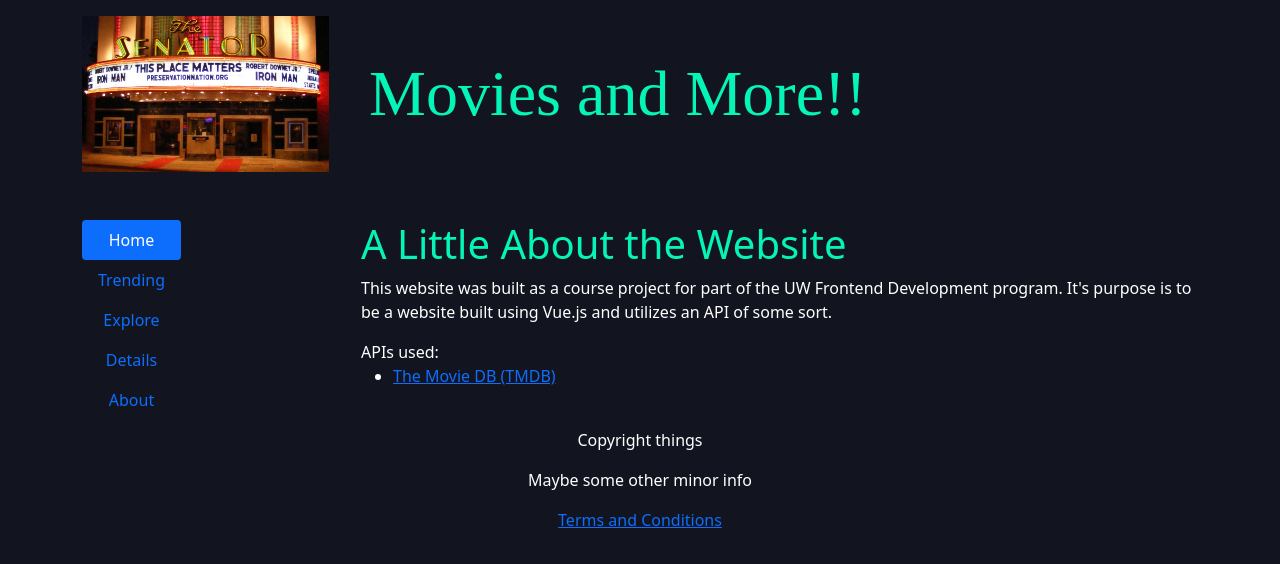
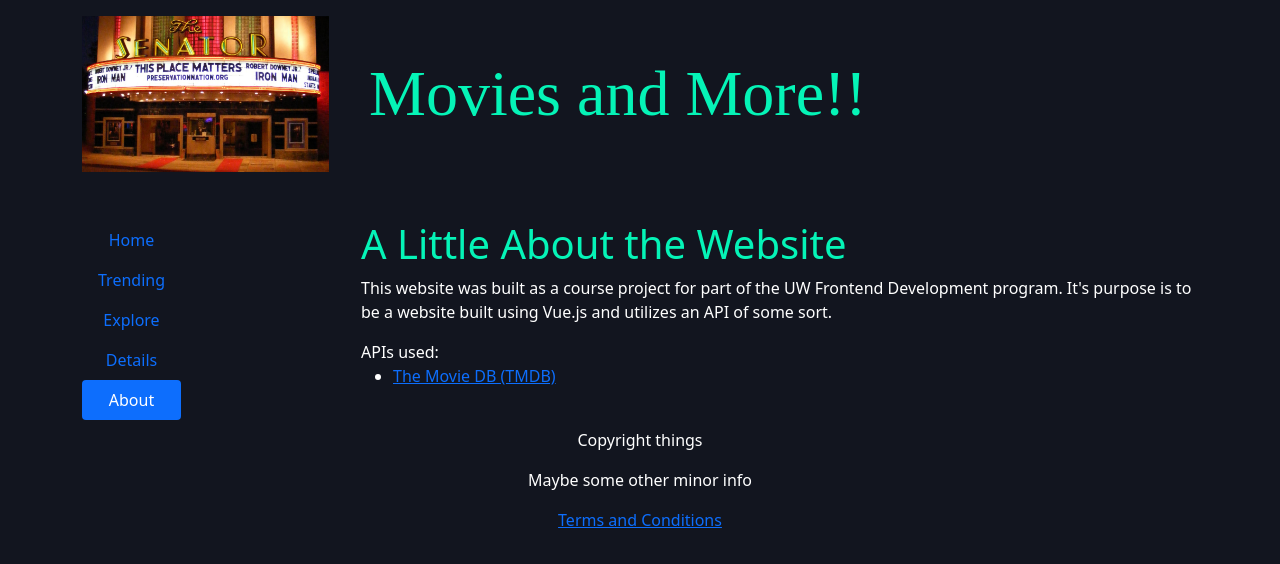
Before and after one commit to dseaberg/html130-course-project, a Vue app: page /#/about in a window 1280 px wide. Shown: the top 564 px of the page. Built offline with nearby package versions, Linux system fonts and the light colour scheme; the HTML template or start-up script is replaced by a standard one.

Commit message:
Make the nav buttons highlight the current page.

```diff
--- a/src/components/Navigation.vue
+++ b/src/components/Navigation.vue
@@ -2,20 +2,34 @@
   <div id="nav">
     <ul class="nav nav-fill nav-pills flex-column">
       <li class="nav-item">
-        <router-link class="nav-link active" to="/">Home</router-link>
+        <router-link v-if="currentPage === 'home'" class="nav-link active" to="/">Home</router-link>
+        <router-link v-else class="nav-link" to="/">Home</router-link>
       </li>
       <li class="nav-item">
-        <router-link class="nav-link" to="/trending">Trending</router-link>
+        <router-link v-if="currentPage === 'trending'" class="nav-link active" to="/trending">Trending</router-link>
+        <router-link v-else class="nav-link" to="/trending">Trending</router-link>
       </li>
       <li class="nav-item">
-        <router-link class="nav-link" to="/explore">Explore</router-link>
+        <router-link v-if="currentPage === 'explore'" class="nav-link active" to="/explore">Explore</router-link>
+        <router-link v-else class="nav-link" to="/explore">Explore</router-link>
       </li>
       <li class="nav-item">
-        <router-link class="nav-link" to="/details">Details</router-link>
+        <router-link v-if="currentPage === 'details'" class="nav-link active" to="/details">Details</router-link>
+        <router-link v-else class="nav-link" to="/details">Details</router-link>
       </li>
       <li class="nav-item">
-        <router-link class="nav-link" to="/about">About</router-link>
+        <router-link v-if="currentPage === 'about'" class="nav-link active" to="/about">About</router-link>
+        <router-link v-else class="nav-link" to="/about">About</router-link>
       </li>
     </ul>
   </div>
 </template>
+
+<script>
+export default {
+  name: 'Navigation',
+  props: {
+    currentPage: String
+  }
+}
+</script>
--- a/src/views/About.vue
+++ b/src/views/About.vue
@@ -5,7 +5,7 @@
     </header>
 
     <nav class="nav">
-      <Navigation />
+      <Navigation currentPage="about" />
     </nav>
 
     <section class="main">
--- a/src/views/Details.vue
+++ b/src/views/Details.vue
@@ -5,7 +5,7 @@
     </header>
 
     <nav class="nav">
-      <Navigation />
+      <Navigation currentPage="details" />
     </nav>
 
     <section class="main">
--- a/src/views/Home.vue
+++ b/src/views/Home.vue
@@ -5,7 +5,7 @@
     </header>
 
     <nav class="nav">
-      <Navigation />
+      <Navigation currentPage="home" />
     </nav>
 
     <section class="main">
--- a/src/views/Trending.vue
+++ b/src/views/Trending.vue
@@ -6,7 +6,7 @@
     </header>
 
     <nav class="nav">
-      <Navigation />
+      <Navigation currentPage="trending" />
     </nav>
 
     <section class="main">
```
